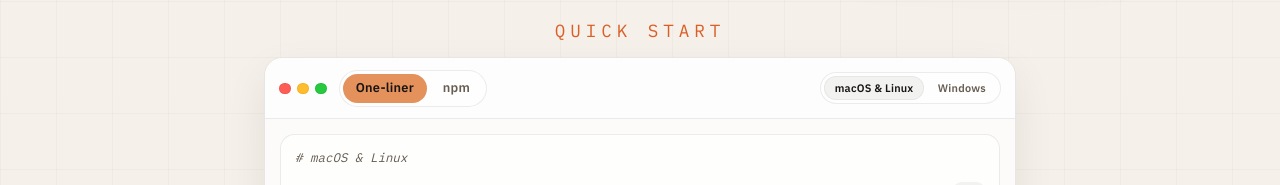
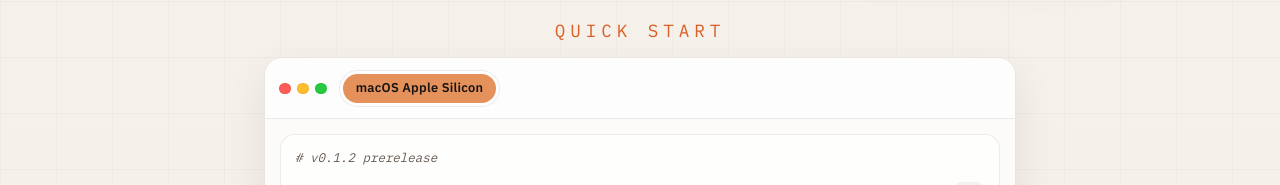
Before and after one commit to mileson/moticlaw-site, a Next.js app: page / in a window 1280 px wide. Shown: the part 615-800 px from the top of the page. Built offline with nearby package versions, Linux system fonts and the light colour scheme.

Commit message:
Show macOS prerelease download only

```diff
--- a/src/components/moticlaw-landing.tsx
+++ b/src/components/moticlaw-landing.tsx
@@ -30,9 +30,6 @@ import type { MouseEvent } from "react";
 import type { Locale } from "@/lib/locale";
 
 type ThemeMode = "light" | "dark" | "system";
-type QuickStartTabKey = "one-liner" | "npm";
-type QuickStartPlatform = "macos" | "windows";
-type QuickStartManager = "npm" | "pnpm";
 
 const themeStorageKey = "moticlaw-theme";
 const localeStorageKey = "moticlaw-locale";
@@ -60,26 +57,11 @@ const copy = {
     quickStart: {
       eyebrow: "Quick Start",
       panelTitle: "Quick Start",
-      title: "Two ways to start the site.",
-      body: "A fast one-liner or the standard npm path. Keep it simple, keep it local.",
-      tabs: [
-        {
-          key: "one-liner",
-          label: "One-liner",
-          kicker: "Fastest path",
-          title: "Install and launch in one line.",
-          body: "Best when you just want the site running locally without thinking about the install flow.",
-          commands: ["curl -fsSL https://moticlaw.com/install.sh | bash"],
-        },
-        {
-          key: "npm",
-          label: "npm",
-          kicker: "Standard path",
-          title: "Use npm if that's your default.",
-          body: "Keeps the flow familiar for anyone used to the npm toolchain.",
-          commands: ["npm install -g moticlaw", "moticlaw status"],
-        },
-      ],
+      title: "macOS Apple Silicon preview.",
+      body: "The 0.1.2 rebuild is being released one platform at a time. Only the Apple Silicon macOS package is shown here for now.",
+      assetLabel: "macOS Apple Silicon",
+      commandNote: "v0.1.2 prerelease",
+      commands: ["curl -L -o moticlaw-darwin-arm64.tar.gz https://github.com/mileson/moticlaw/releases/download/v0.1.2/moticlaw-darwin-arm64.tar.gz"],
     },
     capabilities: {
       eyebrow: "Capabilities",
@@ -157,26 +139,11 @@ const copy = {
     quickStart: {
       eyebrow: "快速开始",
       panelTitle: "快速开始",
-      title: "两种启动方式。",
-      body: "保留最常见的两条路径：一行启动，或者用 npm 标准启动。",
-      tabs: [
-        {
-          key: "one-liner",
-          label: "一键安装",
-          kicker: "最快路径",
-          title: "一键安装即可安装并启动。",
-          body: "适合想最快把站点跑起来的时候，不需要额外思考安装顺序。",
-          commands: ["curl -fsSL https://moticlaw.com/install.sh | bash"],
-        },
-        {
-          key: "npm",
-          label: "npm",
-          kicker: "标准路径",
-          title: "如果你习惯 npm，就用 npm。",
-          body: "让本地启动流程保持熟悉，适合日常开发和切换环境。",
-          commands: ["npm install -g moticlaw", "moticlaw status"],
-        },
-      ],
+      title: "macOS Apple Silicon 预览包。",
+      body: "0.1.2 正在按平台逐步重建。当前官网只展示 Apple Silicon 版 macOS 安装包，其他平台完成后再恢复。",
+      assetLabel: "macOS Apple Silicon",
+      commandNote: "v0.1.2 预发布",
+      commands: ["curl -L -o moticlaw-darwin-arm64.tar.gz https://github.com/mileson/moticlaw/releases/download/v0.1.2/moticlaw-darwin-arm64.tar.gz"],
     },
     capabilities: {
       eyebrow: "能力",
@@ -273,9 +240,6 @@ function ThemeIcon({ theme }: { theme: Exclude<ThemeMode, "system"> }) {
 export function MotiClawLanding({ initialLocale }: { initialLocale: Locale }) {
   const [locale, setLocale] = useState<Locale>(initialLocale);
   const [theme, setTheme] = useState<ThemeMode>("system");
-  const [quickStartTab, setQuickStartTab] = useState<QuickStartTabKey>("one-liner");
-  const [quickStartPlatform, setQuickStartPlatform] = useState<QuickStartPlatform>("macos");
-  const [quickStartManager, setQuickStartManager] = useState<QuickStartManager>("pnpm");
   const [copyHintVisible, setCopyHintVisible] = useState(false);
   const [isMounted, setIsMounted] = useState(false);
   const [heroVideoLoaded, setHeroVideoLoaded] = useState(false);
@@ -290,16 +254,8 @@ export function MotiClawLanding({ initialLocale }: { initialLocale: Locale }) {
   const [isCompactViewport, setIsCompactViewport] = useState(false);
 
   const content = copy[locale];
-  const activeQuickStartTab = content.quickStart.tabs.find((tab) => tab.key === quickStartTab) ?? content.quickStart.tabs[0];
-  const quickStartCommands =
-    quickStartTab === "one-liner"
-      ? quickStartPlatform === "windows"
-        ? ['powershell -c "irm https://moticlaw.com/install.ps1 | iex"']
-        : ["curl -fsSL https://moticlaw.com/install.sh | bash"]
-      : quickStartManager === "npm"
-        ? ["npm install -g moticlaw", "moticlaw status"]
-        : ["pnpm add -g moticlaw", "moticlaw status"];
-  const quickStartNote = quickStartTab === "one-liner" ? (quickStartPlatform === "macos" ? "macOS & Linux" : "Windows") : quickStartManager;
+  const quickStartCommands = content.quickStart.commands;
+  const quickStartNote = content.quickStart.commandNote;
   const resolvedTheme = isMounted ? getResolvedTheme(theme) : "light";
   const themeLabel = useMemo(() => {
     return resolvedTheme === "dark" ? content.controls.dark : content.controls.light;
@@ -463,13 +419,6 @@ export function MotiClawLanding({ initialLocale }: { initialLocale: Locale }) {
     window.addEventListener("scroll", onScroll, { passive: true });
     return () => window.removeEventListener("scroll", onScroll);
   }, []);
-
-  const handleQuickStartTabChange = (tab: QuickStartTabKey) => {
-    setQuickStartTab(tab);
-    if (tab === "npm") {
-      setQuickStartManager("npm");
-    }
-  };
 
   const renderContactIcon = (kind: "github" | "issues" | "releases") => {
     if (kind === "github") {
@@ -711,79 +660,19 @@ export function MotiClawLanding({ initialLocale }: { initialLocale: Locale }) {
                     <span className="quickstart-window-dot quickstart-window-dot-green" />
                   </div>
 
-                  <div className="quickstart-tabs" role="tablist" aria-label={content.quickStart.eyebrow}>
-                    {content.quickStart.tabs.map((tab) => {
-                      const active = tab.key === quickStartTab;
-
-                      return (
-                        <button
-                          key={tab.key}
-                          type="button"
-                          role="tab"
-                          aria-selected={active}
-                          className={`quickstart-tab ${active ? "quickstart-tab-active" : ""}`}
-                          onClick={() => handleQuickStartTabChange(tab.key)}
-                        >
-                          {tab.label}
-                        </button>
-                      );
-                    })}
+                  <div className="quickstart-tabs" aria-label={content.quickStart.eyebrow}>
+                    <span className="quickstart-tab quickstart-tab-active">
+                      {content.quickStart.assetLabel}
+                    </span>
                   </div>
                 </div>
 
-                <div className="quickstart-window-right">
-                  {quickStartTab === "one-liner" ? (
-                    <div className="quickstart-tabs quickstart-tabs-compact" role="tablist" aria-label="Platform">
-                      {[
-                        { key: "macos", label: "macOS & Linux" },
-                        { key: "windows", label: "Windows" },
-                      ].map((item) => {
-                        const active = item.key === quickStartPlatform;
-
-                        return (
-                          <button
-                            key={item.key}
-                            type="button"
-                            role="tab"
-                            aria-selected={active}
-                            className={`quickstart-tab ${active ? "quickstart-tab-active" : ""}`}
-                            onClick={() => setQuickStartPlatform(item.key as QuickStartPlatform)}
-                          >
-                            {item.label}
-                          </button>
-                        );
-                      })}
-                    </div>
-                  ) : (
-                    <div className="quickstart-tabs quickstart-tabs-compact" role="tablist" aria-label="Package manager">
-                      {[
-                        { key: "npm", label: "npm" },
-                        { key: "pnpm", label: "pnpm" },
-                      ].map((item) => {
-                        const active = item.key === quickStartManager;
-
-                        return (
-                          <button
-                            key={item.key}
-                            type="button"
-                            role="tab"
-                            aria-selected={active}
-                            className={`quickstart-tab ${active ? "quickstart-tab-active" : ""}`}
-                            onClick={() => setQuickStartManager(item.key as QuickStartManager)}
-                          >
-                            {item.label}
-                          </button>
-                        );
-                      })}
-                    </div>
-                  )}
-
-                </div>
+                <div className="quickstart-window-right" />
               </div>
 
               <div className="quickstart-window-body">
                 <div className="quickstart-command-shell">
-                  <div className="quickstart-command-list" aria-label={activeQuickStartTab.label}>
+                  <div className="quickstart-command-list" aria-label={content.quickStart.assetLabel}>
                     <p className="quickstart-command-note"># {quickStartNote}</p>
                     <div className="quickstart-command-row">
                       <div className="quickstart-command-lines">
```
